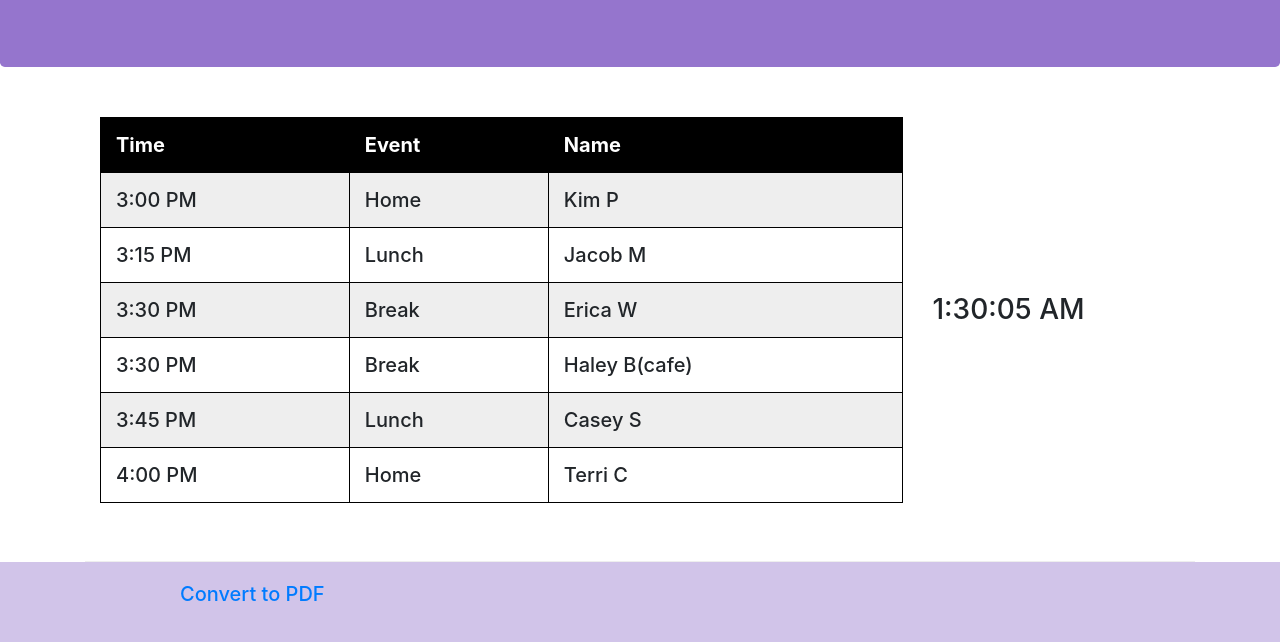
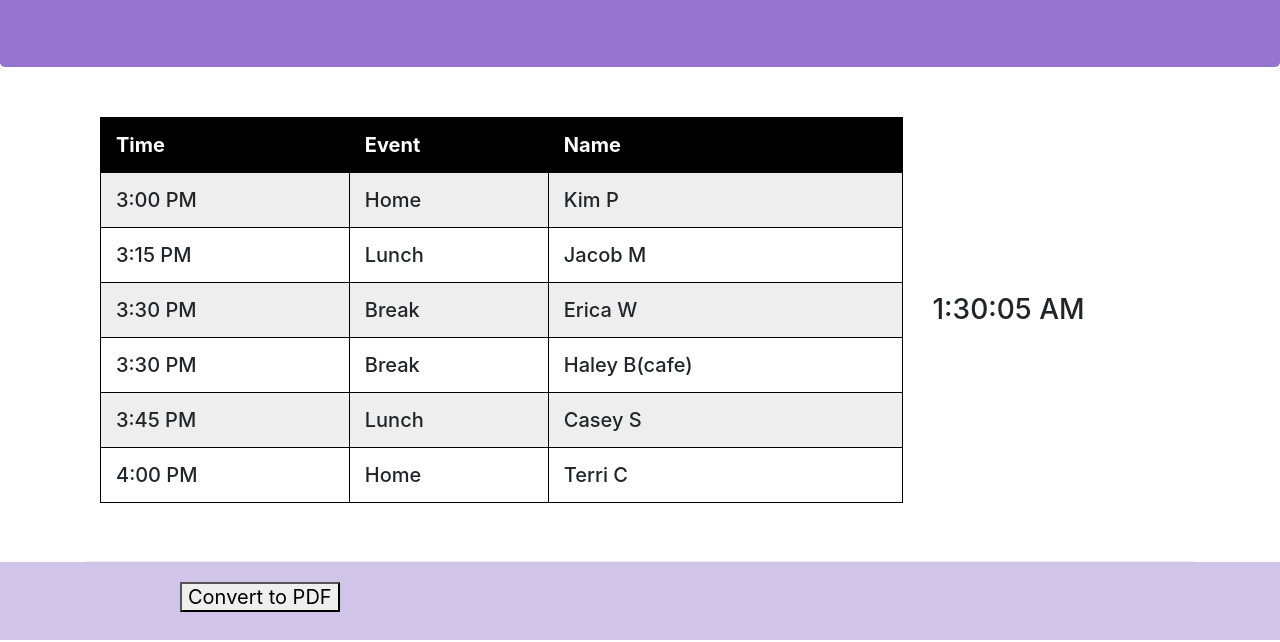
Before and after one commit to leepaw/export_jspdf, a website: page index.html in a window 1280 px wide. Shown: the part 166-808 px from the top of the page. Drawn offline with nearby package versions, Linux system fonts and the light colour scheme.

Commit message:
Added button to convert to PDF

```diff
--- a/index.html
+++ b/index.html
@@ -116,9 +116,7 @@
             <div class="row">
                 <div class="col-4 offset-1 col-sm-4">
                     <h5>
-                      <ul class="list-unstyled">
-                        <li><a href="javascript:convertToPDF()">Convert to PDF</a></li>
-                      </ul>
+                        <button onclick="convertToPDF()">Convert to PDF</button>
                     </h5>
                 </div>
            </div>
@@ -132,7 +130,7 @@
     <script src="node_modules/jspdf/dist/jspdf.debug.js"></script>
     <script>
         function convertToPDF() {
-
+            alert("Helloo!");
             var doc = new jsPDF();
             var specialElementHandlers = {
                 '#editor': function (element, renderer) {
@@ -145,7 +143,6 @@
                 'elementHandlers': specialElementHandlers
             });
             doc.save('st071fe_schedule.pdf');
-            alert("Helloo!");
         }
     </script>
 </body>
```
